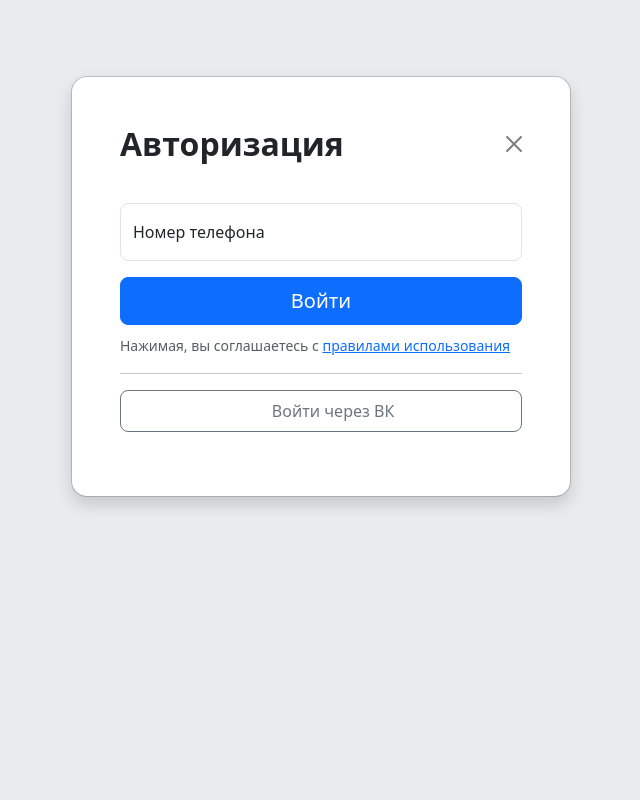
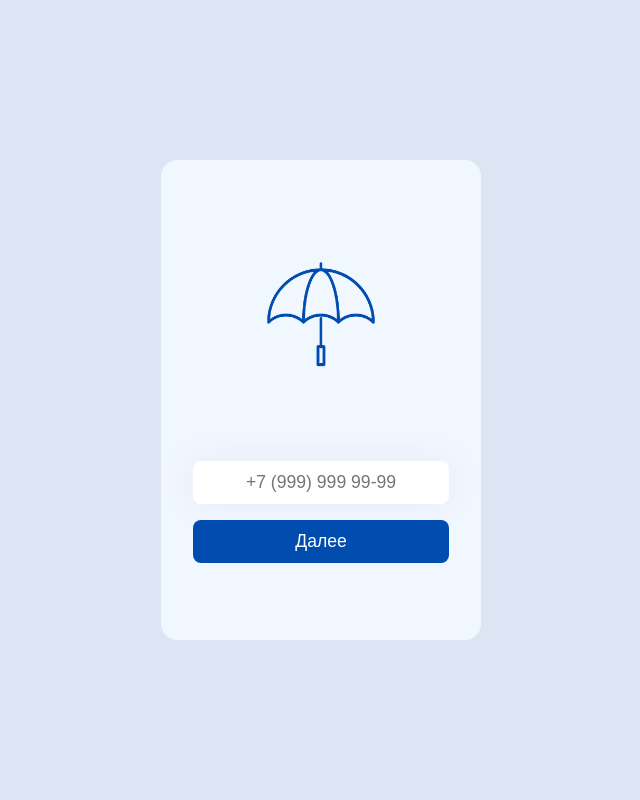
Before and after one commit to shareu-wish/wish-webapp, a Flask app: page /auth in a window 1280 px wide. Shown: the whole page, without its empty margins (319-959 px from the left). Run offline with Flask 3, Linux system fonts and the light colour scheme.

Commit message:
Интерфейс авторизации сделан

```diff
--- a/main.py
+++ b/main.py
@@ -89,4 +89,4 @@ def loading():
 
 
 if __name__ == '__main__':
-    app.run(port=8080, debug=True, host='192.168.10.104')
+    app.run(port=5000, debug=True, host='192.168.10.104')
--- /dev/null
+++ b/requirements.txt
@@ -0,0 +1,2 @@
+flask
+requests
--- /dev/null
+++ b/static/css/auth.css
@@ -0,0 +1,177 @@
+* {
+  margin: 0;
+  padding: 0;
+  box-sizing: border-box;
+  font-family: Arial, Helvetica, sans-serif;
+
+  /* -webkit-tap-highlight-color: transparent; */
+}
+
+html,
+body {
+  width: 100%;
+  height: 100%;
+}
+
+body {
+  display: flex;
+  justify-content: center;
+  align-items: center;
+
+  background-color: #dde5f4;
+}
+
+.container {
+  background-color: #f1f7fe;
+  border-radius: 1rem;
+  width: 20rem;
+  height: 30rem;
+
+  display: flex;
+  flex-direction: column;
+  align-items: center;
+  justify-content: center;
+}
+
+.logo {
+  width: 10rem;
+}
+
+.inputPhoneContainer, .preVerifyPhoneContainer, .verifyPhoneContainer {
+  width: 80%;
+  display: flex;
+  flex-direction: column;
+  gap: 1rem;
+}
+
+.inputPhoneContainer {
+  margin-top: 4rem;
+  /* display: none; */
+}
+.preVerifyPhoneContainer {
+  margin-top: 3rem;
+  display: none;
+}
+
+.verifyPhoneContainer {
+  margin-top: 4rem;
+  display: none;
+}
+
+.phoneInput {
+  width: 100%;
+  padding: 0.7rem 1rem;
+  font-size: 1.1rem;
+  text-align: center;
+  border-radius: 0.5rem;
+  border: none;
+  box-shadow: 0 0 2em hsl(231deg 62% 94%);
+}
+
+.phoneInput:focus {
+  outline: none;
+}
+
+.nextBtn, .startVerificationBtn {
+  width: 100%;
+  padding: 0.7rem 1rem;
+  border: none;
+  border-radius: 0.5rem;
+  background-color: #004daf;
+  color: white;
+  font-size: 1.1rem;
+  cursor: pointer;
+}
+
+
+/* Pre verification */
+.textContainer {
+  display: flex;
+  flex-direction: column;
+  width: 100%;
+  gap: 0.5rem;
+}
+
+#yourPhone {
+  font-weight: bold;
+  white-space: nowrap;
+}
+
+.preVerifyPhoneContainer p {
+  font-size: 0.8rem;
+}
+
+.preVerifyPhoneContainer a {
+  font-size: 0.8rem;
+  text-decoration: none;
+  color: #004daf;
+}
+
+
+.startVerificationBtn {
+  font-size: 0.9rem;
+  padding: 0.5rem 1rem;
+}
+
+.startVerificationBtn:disabled {
+  background-color: lightgray;
+  color: black;
+}
+
+
+/* Verification */
+.pinBox {
+  --width: 100%;
+  --height: 74px;
+  --spacing: 2rem;
+
+  display: inline-block;
+  position: relative;
+  width: var(--width);
+  height: var(--height);
+  background-color: transparent;
+
+}
+
+.pinEntry {
+  position: absolute;
+  top: 0;
+  left: 50%;
+  transform: translateX(-50%);
+  width: 100%;
+  padding-left: 2.2rem;
+  font-family: courier, monospaced;
+  font-size: var(--spacing);
+  height: var(--height);
+  letter-spacing: var(--spacing);
+  background-color: transparent;
+  outline: none;
+  clip: rect(0px, calc(var(--width) - 21px), var(--height), 0px);
+
+  border: 1px solid lightgray;
+  border-radius: 1rem;
+
+  color: #004daf;
+}
+
+.verifyPhoneContainer p {
+  font-size: 0.8rem;
+  text-align: center;
+  margin: 0 1rem;
+}
+
+.verifyPhoneContainer a {
+  font-size: 0.8rem;
+  text-decoration: none;
+  color: #004daf;
+  margin-top: 1rem;
+}
+
+input[type="number"]::-webkit-inner-spin-button, input[type="number"]::-webkit-outer-spin-button {
+  -webkit-appearance: none;
+  margin: 0;
+}
+
+input[type="number"] {
+  -moz-appearance: textfield;
+}
--- /dev/null
+++ b/static/js/auth.js
@@ -0,0 +1,120 @@
+function openSection(name) {
+  $(".inputPhoneContainer").hide();
+  $(".preVerifyPhoneContainer").hide();
+  $(".verifyPhoneContainer").hide();
+
+  $(`.${name}Container`).css({ display: "flex" });
+}
+
+function goToPreVerification() {
+  let phone = $("#phone").val();
+  if (
+    phone
+      .replaceAll(" ", "")
+      .replaceAll("(", "")
+      .replaceAll(")", "")
+      .replaceAll("+", "")
+      .replaceAll("-", "").length !== 11
+  )
+    return alert("Введите номер телефона");
+  sessionStorage.setItem("phone", phone);
+  $("#yourPhone").text(phone);
+
+  openSection("preVerifyPhone");
+}
+
+function startFlashCall() {
+  if (
+    new Date().getTime() -
+      Number(sessionStorage.getItem("startFlashCallTime")) -
+      60 * 1000 <
+      0 &&
+    sessionStorage.getItem("startFlashCallTime") != null
+  ) {
+    openSection("verifyPhone");
+    return showRestartTimer();
+  }
+
+  openSection("verifyPhone");
+  $.ajax({
+    url: "/auth/start-flash-call",
+    method: "post",
+    data: {
+      phone: sessionStorage.getItem('phone'),
+    },
+    success: function (data) {},
+  });
+  setRestartTimer();
+}
+
+function setRestartTimer() {
+  sessionStorage.setItem("startFlashCallTime", new Date().getTime());
+  showRestartTimer();
+}
+
+function showRestartTimer() {
+  const timer = setInterval(() => {
+    const timeLeft =
+      new Date().getTime() -
+      Number(sessionStorage.getItem("startFlashCallTime")) -
+      60 * 1000;
+    $("#restartTimer").text(
+      `Позвонить еще раз: ${Math.floor(-timeLeft / 1000)}`
+    );
+    $("#restartTimer").css({ color: "gray" });
+    if (timeLeft > 0) {
+      $("#restartTimer").text(`Позвонить еще раз`);
+      $("#restartTimer").css({ color: "#004daf" });
+      clearInterval(timer);
+    }
+  }, 100);
+}
+
+$("#phone").mask("+7 (999) 999 99-99");
+
+
+// Обработка поля ввода кода
+const ELS_pinEntry = document.querySelectorAll(".pinEntry");
+ELS_pinEntry.forEach((el) => {
+  //   el.addEventListener("focusin", (evt) => {
+  //     const EL_input = evt.currentTarget;
+  //     if (EL_input.value.length >= 4) EL_input.select();
+  //   });
+  el.addEventListener("input", (evt) => {
+    const EL_input = evt.currentTarget;
+    if (EL_input.value.length >= 4) {
+        EL_input.value = EL_input.value.slice(0, 4)
+        if (sessionStorage.getItem("startFlashCallTime") !== '0') {
+            $.ajax({
+                url: "/auth/check-code",
+                method: "post",
+                data: {
+                  code: EL_input.value,
+                  phone: sessionStorage.getItem('phone'),
+                },
+                success: function (data) {
+                  if (data.status === "success") {
+                    window.location.href = "/station-map";
+                  } else {
+                    alert("Неверный код");
+                  }
+                },
+              });
+            sessionStorage.setItem("startFlashCallTime", 0)
+        }
+    };
+  });
+});
+
+
+// Восстановить поле ввода кода, если минута не прошла, а страницу обновили
+if (
+  new Date().getTime() -
+    Number(sessionStorage.getItem("startFlashCallTime")) -
+    60 * 1000 <
+    0 &&
+  sessionStorage.getItem("startFlashCallTime") != null
+) {
+  openSection("verifyPhone");
+  showRestartTimer();
+}
--- a/templates/auth.html
+++ b/templates/auth.html
@@ -1,68 +1,50 @@
-<!doctype html>
+<!DOCTYPE html>
 <html lang="ru">
+
 <head>
-        <meta charset="utf-8">
-        <meta name="viewport" content="width=device-width, initial-scale=1">
-        <script src="https://cdn.jsdelivr.net/npm/bootstrap@5.3.3/dist/js/bootstrap.bundle.min.js"></script>
-        <link href="https://cdn.jsdelivr.net/npm/bootstrap@5.3.3/dist/css/bootstrap.min.css" rel="stylesheet">
+  {% include 'components/head_base.html' %}
+
+  <link rel="stylesheet" href="/static/css/auth.css">
+  <script src="/static/js/jquery.maskedinput.min.js"></script>
+
+  <!-- <script src="//cdn.jsdelivr.net/npm/eruda"></script>
+  <script>eruda.init()</script> -->
 
   <title>Авторизация | WISH</title>
+</head>
 
-        <!-- Перенос номера телефона из input во всплывающий блок -->
-        <script>
-        function myFunction(){
-            let phone;
-            phone = document.getElementById("PhoneInput").value;
-            document.getElementById('paragraph').innerHTML = phone;
-        }
-        </script>
-    </head>
 <body>
-        <!-- Выбор способа авторизации, ввод номера телефона -->
-        <div class="modal modal-sheet position-static vh-100 d-block bg-body-secondary p-4 py-md-5" tabindex="-1" role="dialog" id="modalSignin">
-          <div class="modal-dialog" role="document">
-            <div class="modal-content rounded-4 shadow">
-              <div class="modal-header p-5 pb-4 border-bottom-0">
-                <h1 class="fw-bold mb-0 fs-2">Авторизация</h1>
-                <button type="button" class="btn-close" data-bs-dismiss="modal" aria-label="Close"></button>
+  <div class="container">
+    <img src="/static/img/umbrella.png" alt="logo" class="logo">
+
+    <div class="inputPhoneContainer">
+      <input type="tel" id="phone" class="phoneInput" placeholder="+7 (999) 999 99-99">
+      <button class="nextBtn" onclick="goToPreVerification()">Далее</button>
     </div>
-                <p id=checkNum"></p>
 
-              <div class="modal-body p-5 pt-0">
-                <form class="f">
-                  <div class="form-floating mb-3">
-                    <input type="tel" class="form-control rounded-3" id="PhoneInput" placeholder="Phone number input" />
-                    <label for="PhoneInput">Номер телефона</label>
+    <div class="preVerifyPhoneContainer">
+      <div class="textContainer">
+        <p>На Ваш номер телефона <span id="yourPhone">+7 (952) 354 76-38</span> поступит звонок для его подтверждения.
+        </p>
+
+        <a href="#" onclick="openSection('inputPhone')">Изменить номер?</a>
+
+        <p>Вам нужно будет ввести последние 4 цифры номера, который Вам звонит.</p>
       </div>
-                  <button class="w-100 mb-2 btn btn-lg rounded-3 btn-primary" id="btnEnter" type="button" data-bs-toggle="modal" onclick="myFunction()" data-bs-target="#numberCheck">Войти</button>
-                    <small class="text-body-secondary">Нажимая, вы соглашаетесь с <a href=""> правилами использования </a></small>
-                  <hr class="my-6">
 
-                  <button class="w-100 py-2 mb-3 btn btn-outline-secondary rounded-3" type="submit">
-                    <svg class="bi me-1" width="16" height="16"><use xlink:href="#twitter"></use></svg>
-                    Войти через ВК
-                  </button>
-                </form>
+      <button class="startVerificationBtn" onclick="startFlashCall()">Позвонить</button>
     </div>
+
+    <div class="verifyPhoneContainer">
+      <div class="pinBox">
+        <input class="pinEntry" name="token" type="number" maxlength="4" autocomplete="off" placeholder="0000">
       </div>
+      <p>4 последние цифры номера входящего звонка</p>
+      <a href="#" id="restartTimer" onclick="startFlashCall()">Позвонить еще раз</a>
     </div>
   </div>
 
-        <!-- Всплывающее окно для подтверждения номера телефона -->
-        <div class="modal fade" id="numberCheck" tabindex="-1" aria-labelledby="exampleModalLabel" aria-hidden="true">
-          <div class="modal-dialog">
-            <div class="modal-content">
-              <div class="modal-header">
-                <h5 class="modal-title" id="exampleModalLabel">Это правильный номер телефона?</h5>
-                <button type="button" class="btn-close" data-bs-dismiss="modal" aria-label="Close"></button>
-              </div>
-              <div class="modal-body"><p id="paragraph"></p></div>
-              <div class="modal-footer">
-                <button type="button" class="btn btn-secondary" data-bs-dismiss="modal">Нет, изменить</button>
-                <button type="button" class="btn btn-primary" onclick="window.location.href='/phone-check';">Да</button>
-              </div>
-            </div>
-          </div>
-        </div>
+  <script src="/static/js/auth.js"></script>
 </body>
+
 </html>
--- /dev/null
+++ b/templates/components/head_base.html
@@ -0,0 +1,6 @@
+<meta charset="UTF-8">
+<meta name="viewport" content="width=device-width, initial-scale=1.0">
+<link rel="icon" href="/static/img/umbrella.svg" alt="logo" class="logo">
+<script src="https://code.jquery.com/jquery-3.7.1.min.js"
+    integrity="sha256-/JqT3SQfawRcv/BIHPThkBvs0OEvtFFmqPF/lYI/Cxo=" crossorigin="anonymous"></script>
+<link rel="stylesheet" href="https://cdn.jsdelivr.net/npm/bootstrap-icons@1.11.3/font/bootstrap-icons.min.css">
```
Also changed, not shown: templates/station_map.html (+2 -7 lines), static/js/jquery.maskedinput.min.js (added). Lines whose indentation alone changed are shown as unchanged.
